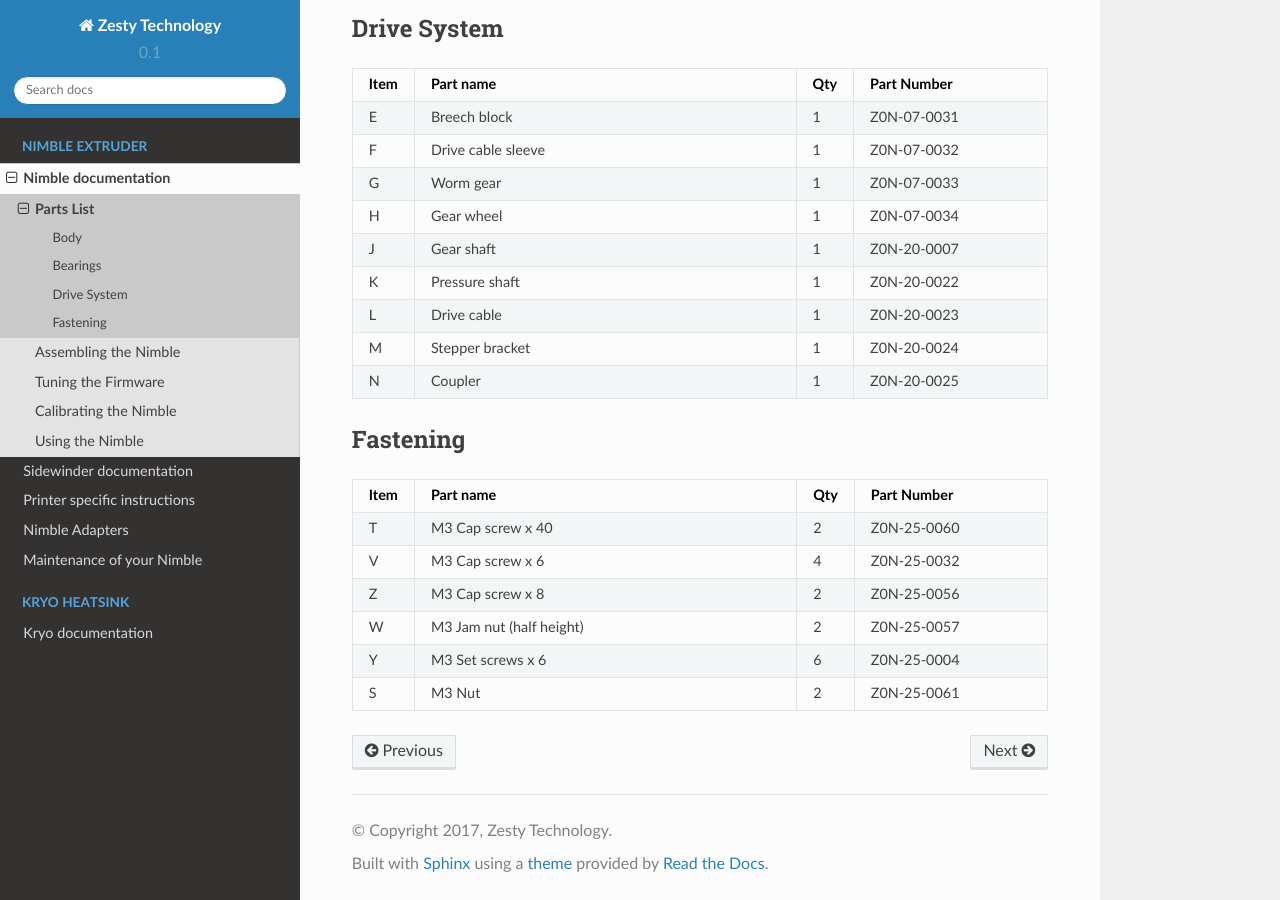
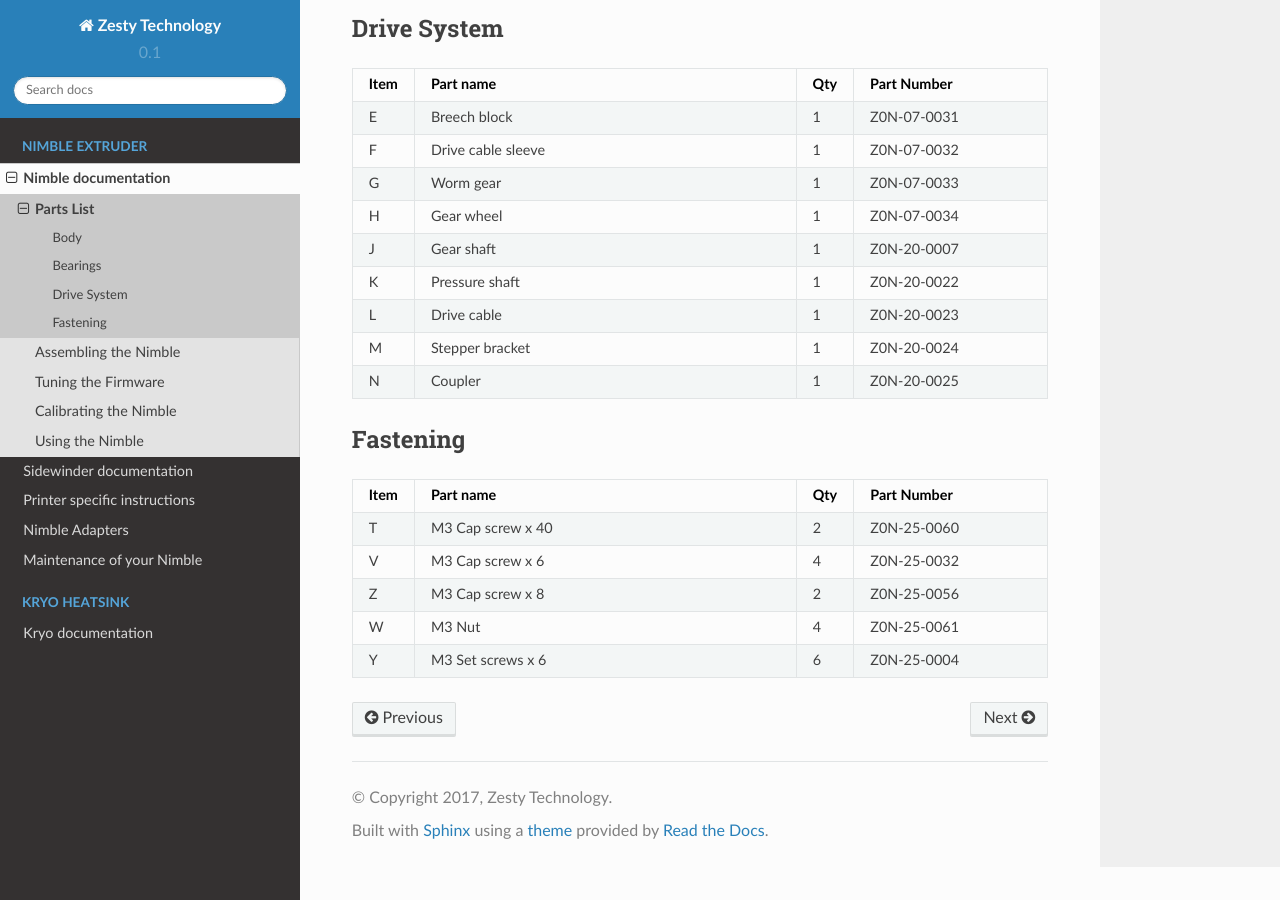
Before and after one commit to ZestyTechnology/zesty-docs, a Sphinx documentation site: the page built from docs/nimble/parts.rst, in a window 1280 px wide and 900 px high, scrolled down 1680 px. Built offline with Sphinx 7.4.7 and the Read the Docs theme 2.0.0, drawn with Linux system fonts in a browser that asks for light colours; some of the changed text lies outside the part shown.

Commit message:
changed nuts and added lube

```diff
--- a/docs/nimble/parts.rst
+++ b/docs/nimble/parts.rst
@@ -14,7 +14,7 @@
 
 * F, Drive cable sleeve
 * L, Drive cable
-* S, M3 nuts
+* S, Lubrication
 
 
 Body
@@ -72,6 +72,5 @@
     T, M3 Cap screw x 40, 2, Z0N-25-0060
     V, M3 Cap screw x 6,   4,   Z0N-25-0032
     Z, M3 Cap screw x 8,   2,   Z0N-25-0056
-    W, M3 Jam nut (half height),   2,   Z0N-25-0057
+    W, M3 Nut,   4,   Z0N-25-0061
     Y, M3 Set screws x 6,   6,   Z0N-25-0004
-    S, M3 Nut ,  2,   Z0N-25-0061
```
